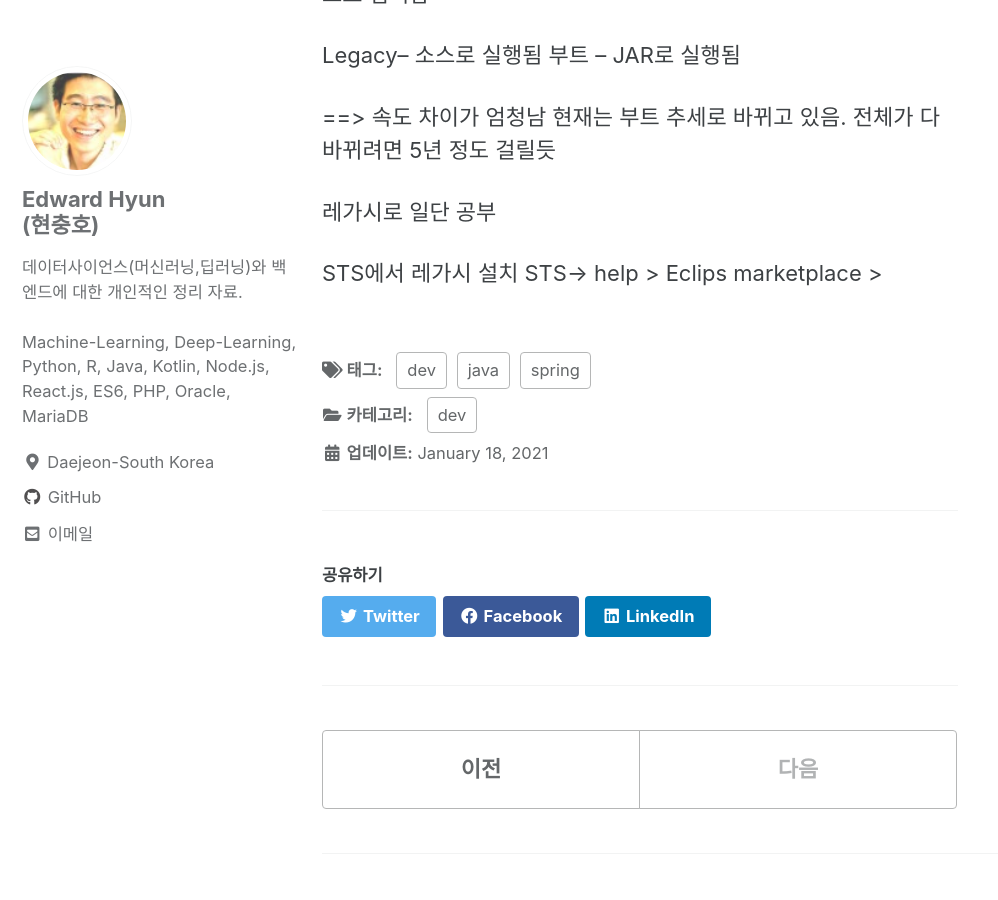
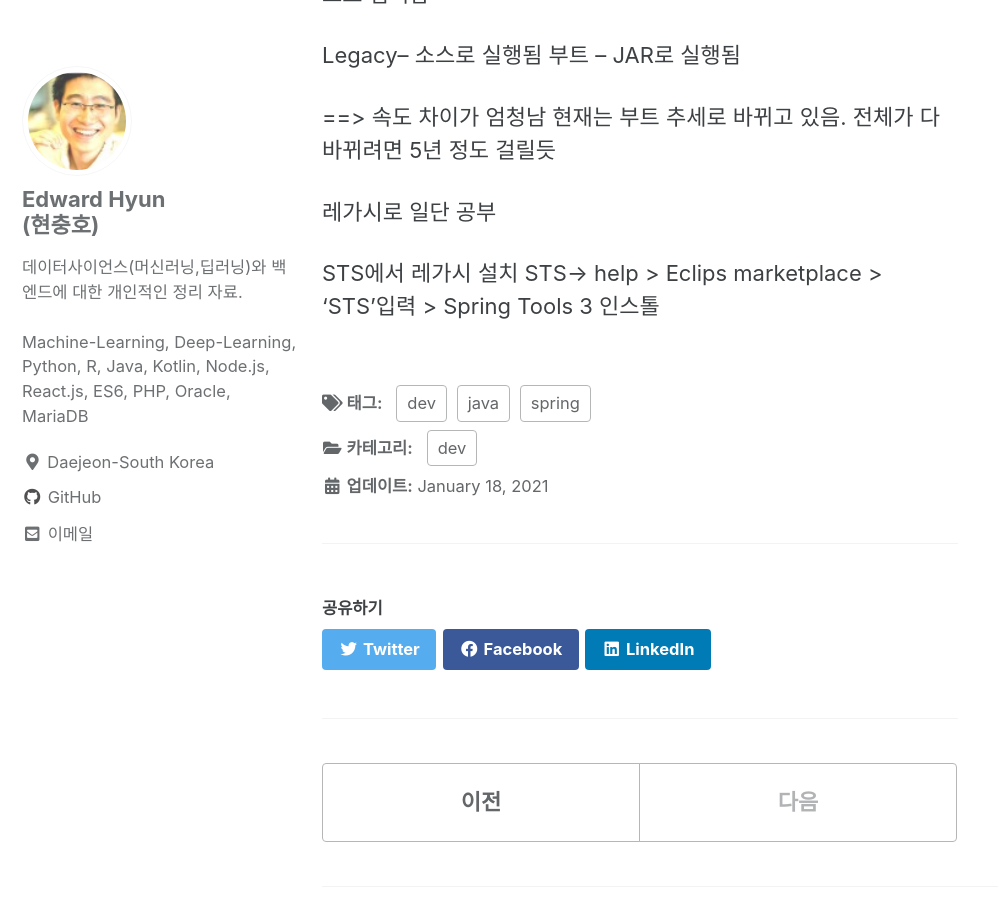
Before and after one commit to iamhch24/iamhch24.github.io, a Jekyll site: the page built from _posts/2021-01-18-[스피링].md, in a window 1280 px wide and 900 px high, scrolled down 667 px. Shown: the whole window, without its empty margins (0-998 px from the left). Built offline with Jekyll 4.4.1, drawn with Linux system fonts in a browser that asks for light colours; cached includes are drawn as plain includes.

Commit message:
_posts/2021-01-18-[스피링].md updated from https://stackedit.io/

```diff
--- a/_posts/2021-01-18-[스피링].md
+++ b/_posts/2021-01-18-[스피링].md
@@ -39,9 +39,13 @@ Legacy-- 소스로 실행됨
 
 
 STS에서 레가시 설치
-STS-> help > Eclips marketplace >
+STS-> help > Eclips marketplace > 'STS'입력 > Spring Tools 3 인스톨
+
+
+
+
 
 
 <!--stackedit_data:
-eyJoaXN0b3J5IjpbMTI5Mzg4MDEyOCwtMTQyODIwMDUzXX0=
+eyJoaXN0b3J5IjpbNTc4MTIyMzk1LC0xNDI4MjAwNTNdfQ==
 -->
```
